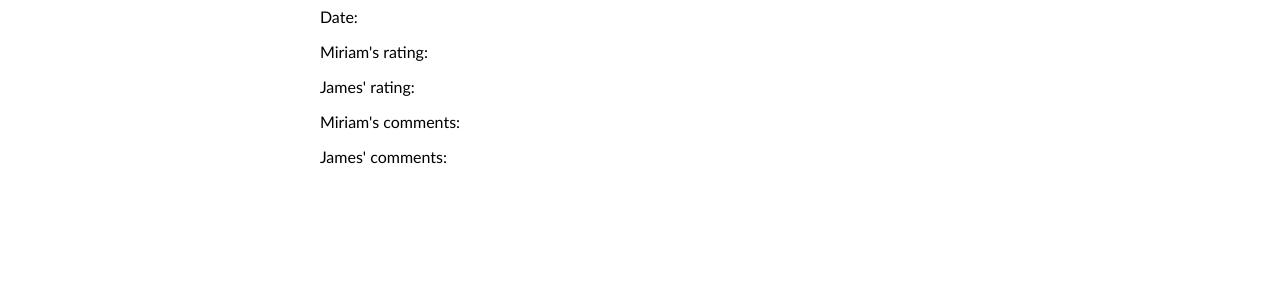
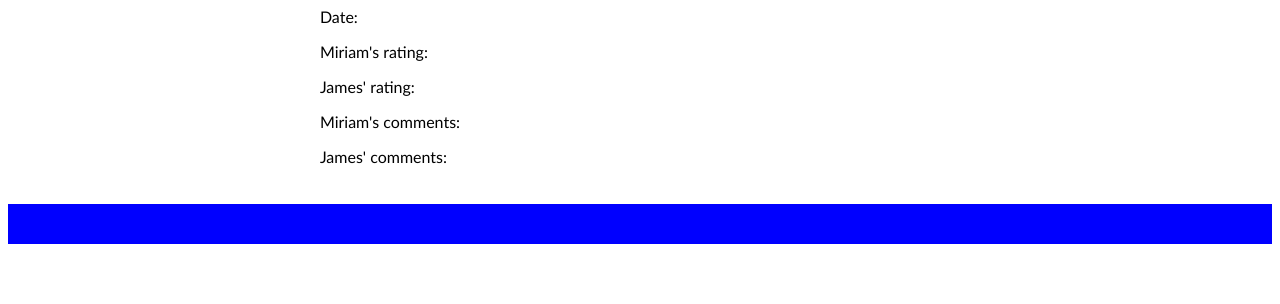
Before and after one commit to miriam-lau/Recipe_App, a Flask app: template src/templates/entry.html in a window 1280 px wide. Shown: the part 168-472 px from the top of the page. Run offline with Flask 2, Linux system fonts and the light colour scheme; the template is opened without the code that fills it, so the values that code supplies are empty; parts of the project's set-up code (start-up, migrations or seed data) failed here and were passed over.

Commit message:
Added a footer

```diff
--- a/src/templates/layout.html
+++ b/src/templates/layout.html
@@ -133,6 +133,12 @@ input[type=submit]:hover {
     margin: auto;
 }
 
+.footer {
+  height: 40px;
+  margin-top: 30px;
+  background-color: blue;
+}
+
 </style>
 
 </head>
@@ -143,5 +149,6 @@ input[type=submit]:hover {
     Production mode
     {% endif %}<br/>
     {% block body %}{% endblock %}
+    <div class="footer">&nbsp;</div>
 </body>
 </html>
```
